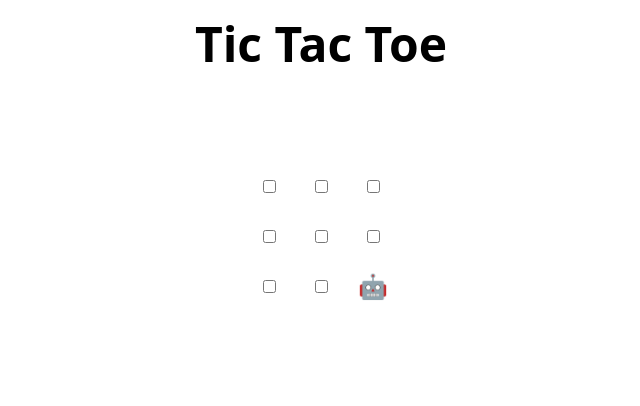
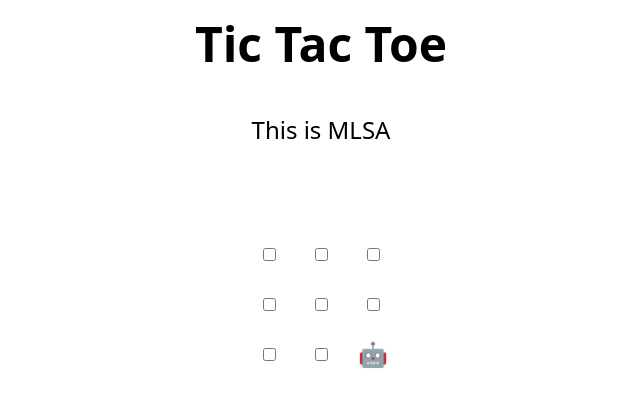
Before and after one commit to Joshanpandey/MLSA_Task2, a plain HTML site: page index.html in a window 1280 px wide. Shown: the whole page, without its empty margins (319-959 px from the left). Drawn offline with Linux system fonts and the light colour scheme.

Commit message:
Update index.html
Joshan MLSA

```diff
--- a/index.html
+++ b/index.html
@@ -45,6 +45,7 @@
     <td><input type="checkbox" /></td>
     <td><input type="checkbox" /></td>
   </tr>
+<c> This is MLSA </c>
 </table>
 
 <h2 hidden>Game over, refresh to play again 🧑‍💻 🤖!</h2>
```
